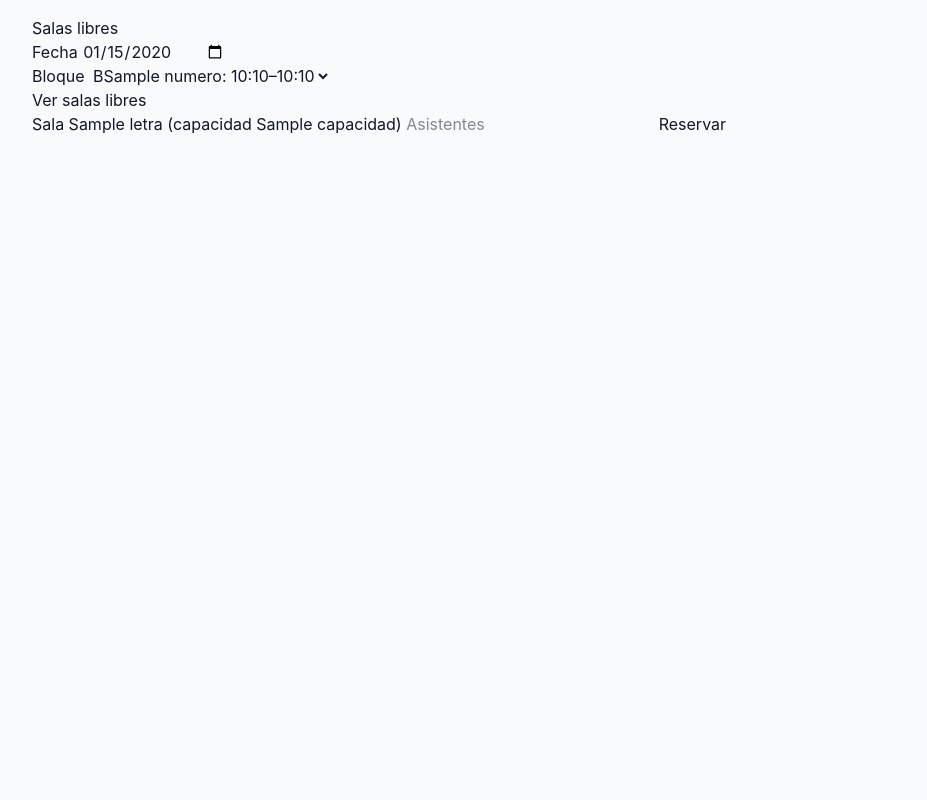
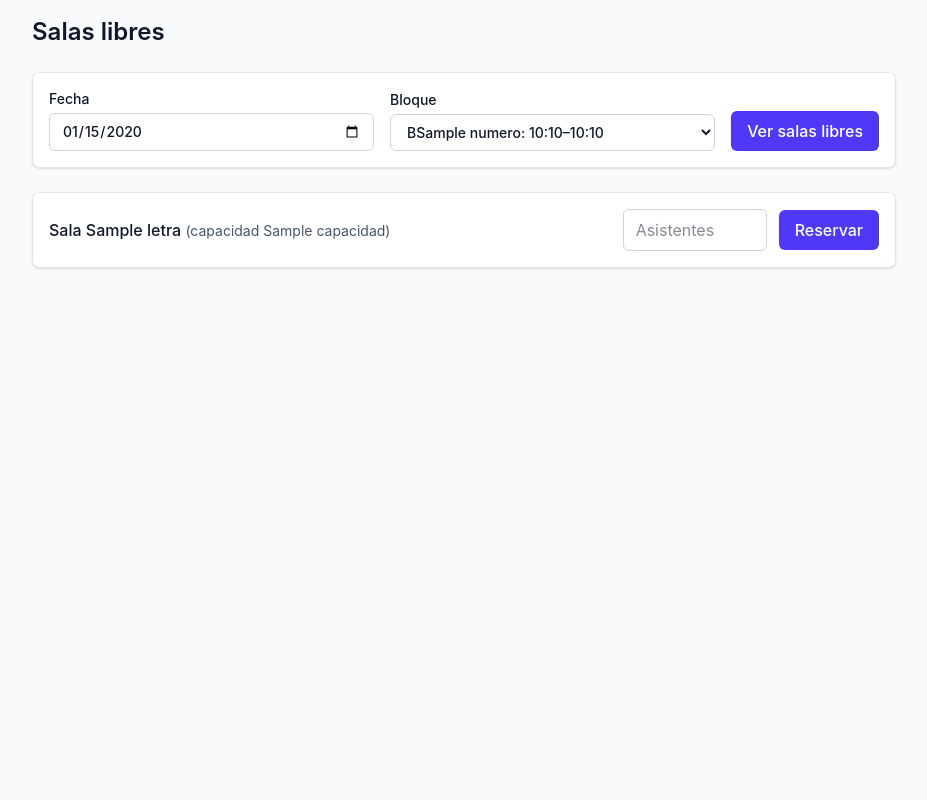
Before and after one commit to raulandres24/proyecto_reservacion_salas_final, a Django app: template templates/reservas/salas_libres.html in a window 1280 px wide. Shown: the whole page, without its empty margins (176-1103 px from the left). Run offline with Django 5.2, Linux system fonts and the light colour scheme; the template is opened without the code that fills it: most values are stand-ins (such as "Sample title", 1, 10 or a date in 2020).

Commit message:
Aplicar estilos Tailwind a la consulta y reserva de salas
Refs #23

```diff
--- a/static/css/estilos.css
+++ b/static/css/estilos.css
@@ -18,6 +18,7 @@
     --color-slate-100: oklch(96.8% 0.007 247.896);
     --color-slate-200: oklch(92.9% 0.013 255.508);
     --color-slate-300: oklch(86.9% 0.022 252.894);
+    --color-slate-600: oklch(44.6% 0.043 257.281);
     --color-slate-700: oklch(37.2% 0.044 257.287);
     --color-slate-900: oklch(20.8% 0.042 265.755);
     --color-white: #fff;
@@ -28,6 +29,7 @@
     --text-sm--line-height: calc(1.25 / 0.875);
     --text-2xl: 1.5rem;
     --text-2xl--line-height: calc(2 / 1.5);
+    --font-weight-normal: 400;
     --font-weight-medium: 500;
     --font-weight-semibold: 600;
     --radius-md: 0.375rem;
@@ -230,6 +232,9 @@
   .max-w-sm {
     max-width: var(--container-sm);
   }
+  .flex-1 {
+    flex: 1;
+  }
   .flex-col {
     flex-direction: column;
   }
@@ -244,6 +249,11 @@
   }
   .gap-4 {
     gap: calc(var(--spacing) * 4);
+  }
+  :where(.space-y-3 > :not(:last-child)) {
+    --tw-space-y-reverse: 0;
+    margin-block-start: calc(calc(var(--spacing) * 3) * var(--tw-space-y-reverse));
+    margin-block-end: calc(calc(var(--spacing) * 3) * calc(1 - var(--tw-space-y-reverse)));
   }
   :where(.space-y-4 > :not(:last-child)) {
     --tw-space-y-reverse: 0;
@@ -281,6 +291,9 @@
   }
   .bg-slate-50 {
     background-color: var(--color-slate-50);
+  }
+  .bg-slate-100 {
+    background-color: var(--color-slate-100);
   }
   .bg-white {
     background-color: var(--color-white);
@@ -321,6 +334,10 @@
     --tw-font-weight: var(--font-weight-medium);
     font-weight: var(--font-weight-medium);
   }
+  .font-normal {
+    --tw-font-weight: var(--font-weight-normal);
+    font-weight: var(--font-weight-normal);
+  }
   .font-semibold {
     --tw-font-weight: var(--font-weight-semibold);
     font-weight: var(--font-weight-semibold);
@@ -333,6 +350,9 @@
   }
   .text-red-900 {
     color: var(--color-red-900);
+  }
+  .text-slate-600 {
+    color: var(--color-slate-600);
   }
   .text-slate-700 {
     color: var(--color-slate-700);
@@ -376,11 +396,17 @@
     outline-style: none;
   }
   @media (width >= 40rem) {
+    .sm\:w-36 {
+      width: calc(var(--spacing) * 36);
+    }
     .sm\:flex-row {
       flex-direction: row;
     }
     .sm\:items-center {
       align-items: center;
+    }
+    .sm\:items-end {
+      align-items: flex-end;
     }
     .sm\:justify-between {
       justify-content: space-between;
--- a/templates/reservas/salas_libres.html
+++ b/templates/reservas/salas_libres.html
@@ -1,37 +1,46 @@
 {% extends "base.html" %}
 {% block titulo %}Salas libres{% endblock %}
 {% block contenido %}
-    <h1>Salas libres</h1>
-    <form method="get">
-        <p><label>Fecha <input name="fecha" type="date" value="{{ fecha|date:'Y-m-d' }}" required></label></p>
-        <p><label>Bloque
-            <select name="bloque">
+    <h1 class="mb-6 text-2xl font-semibold">Salas libres</h1>
+    <form method="get" class="mb-6 flex flex-col gap-4 rounded-lg border border-slate-200 bg-white p-4 shadow-sm sm:flex-row sm:items-end">
+        <label class="block flex-1 text-sm font-medium">Fecha
+            <input name="fecha" type="date" value="{{ fecha|date:'Y-m-d' }}" required
+                   class="mt-1 block w-full rounded-md border border-slate-300 px-3 py-2 focus:border-indigo-500 focus:outline-none focus:ring-1 focus:ring-indigo-500">
+        </label>
+        <label class="block flex-1 text-sm font-medium">Bloque
+            <select name="bloque"
+                    class="mt-1 block w-full rounded-md border border-slate-300 px-3 py-2 focus:border-indigo-500 focus:outline-none focus:ring-1 focus:ring-indigo-500">
                 {% for numero, horas in bloques.items %}
                     <option value="{{ numero }}" {% if numero == bloque %}selected{% endif %}>B{{ numero }}: {{ horas.0|time:"H:i" }}–{{ horas.1|time:"H:i" }}</option>
                 {% endfor %}
             </select>
-        </label></p>
-        <button type="submit">Ver salas libres</button>
+        </label>
+        <button type="submit"
+                class="rounded-md bg-indigo-600 px-4 py-2 font-medium text-white hover:bg-indigo-700">Ver salas libres</button>
     </form>
     {% if salas is not None %}
         {% if salas %}
-            <ul>
+            <ul class="space-y-3">
                 {% for sala in salas %}
-                    <li>
-                        <form method="post" action="{% url 'reservar' %}">
+                    <li class="rounded-lg border border-slate-200 bg-white p-4 shadow-sm">
+                        <form method="post" action="{% url 'reservar' %}" class="flex flex-col gap-3 sm:flex-row sm:items-center">
                             {% csrf_token %}
                             <input type="hidden" name="sala" value="{{ sala.letra }}">
                             <input type="hidden" name="fecha" value="{{ fecha|date:'Y-m-d' }}">
                             <input type="hidden" name="bloque" value="{{ bloque }}">
-                            Sala {{ sala.letra }} (capacidad {{ sala.capacidad }})
-                            <input type="number" name="asistentes" placeholder="Asistentes" required>
-                            <button type="submit">Reservar</button>
+                            <p class="flex-1 font-medium">Sala {{ sala.letra }}
+                                <span class="text-sm font-normal text-slate-600">(capacidad {{ sala.capacidad }})</span>
+                            </p>
+                            <input type="number" name="asistentes" placeholder="Asistentes" required
+                                   class="w-full rounded-md border border-slate-300 px-3 py-2 focus:border-indigo-500 focus:outline-none focus:ring-1 focus:ring-indigo-500 sm:w-36">
+                            <button type="submit"
+                                    class="rounded-md bg-indigo-600 px-4 py-2 font-medium text-white hover:bg-indigo-700">Reservar</button>
                         </form>
                     </li>
                 {% endfor %}
             </ul>
         {% else %}
-            <p>No hay salas libres en ese bloque.</p>
+            <p class="rounded-md bg-slate-100 px-4 py-3 text-sm text-slate-700">No hay salas libres en ese bloque.</p>
         {% endif %}
     {% endif %}
 {% endblock %}
```
